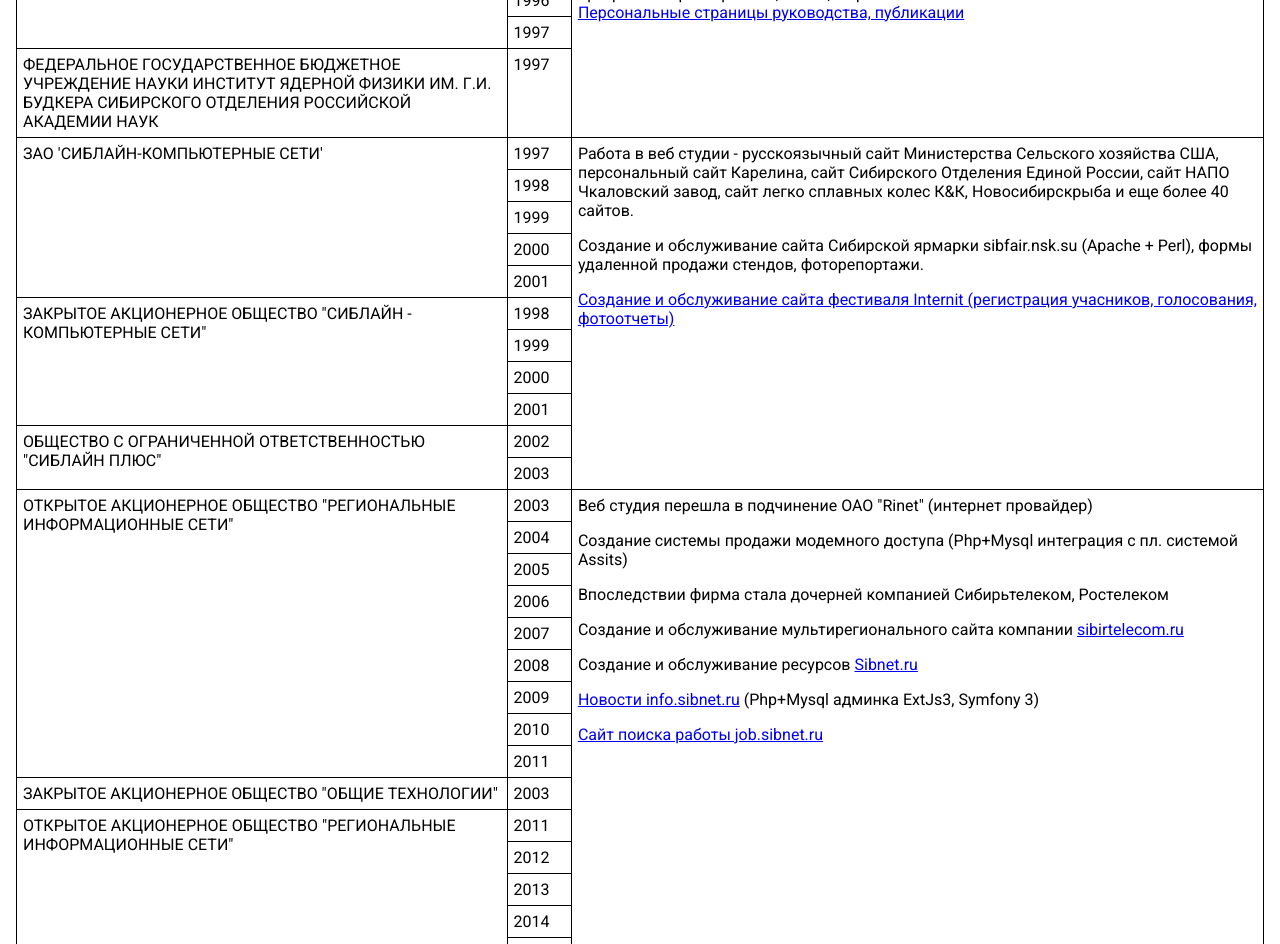
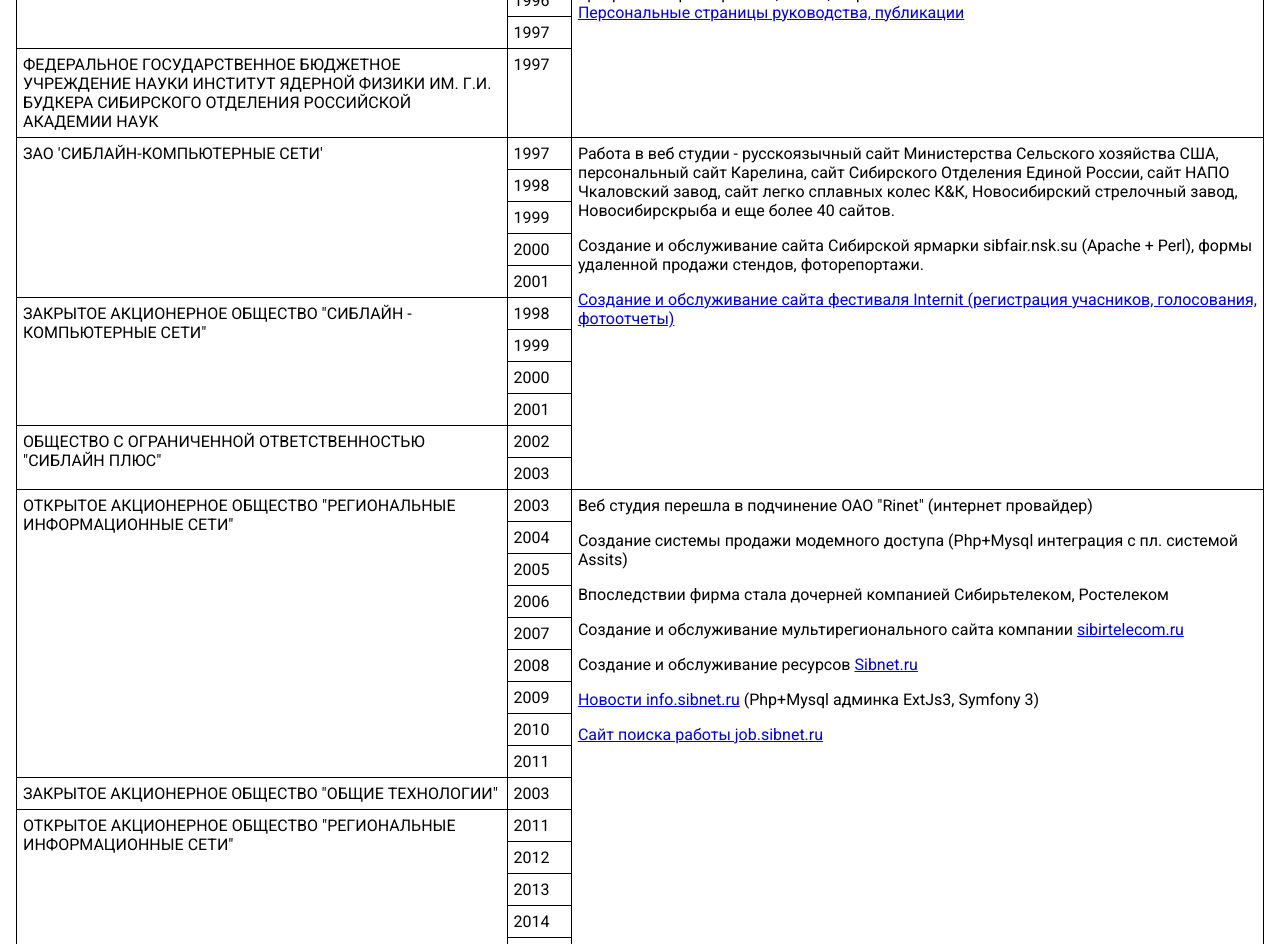
Before and after one commit to jsbuilder/jsbuilder.github.io, a plain HTML site: page index.html in a window 1280 px wide. Shown: the part 790-1734 px from the top of the page. Drawn offline with Linux system fonts and the light colour scheme.

Commit message:
change info

```diff
--- a/index.html
+++ b/index.html
@@ -129,7 +129,7 @@
             <p>
                 Работа в веб студии - русскоязычный сайт Министерства Сельского хозяйства США, персональный сайт
                 Карелина, сайт Сибирского Отделения Единой России, сайт НАПО Чкаловский завод, сайт
-                легко сплавных колес К&К, Новосибирскрыба и еще более 40 сайтов.
+                легко сплавных колес К&К, Новосибирский стрелочный завод, Новосибирскрыба и еще более 40 сайтов.
             </p>
             <p>
                 Создание и обслуживание сайта Сибирской ярмарки sibfair.nsk.su (Apache + Perl),
```
